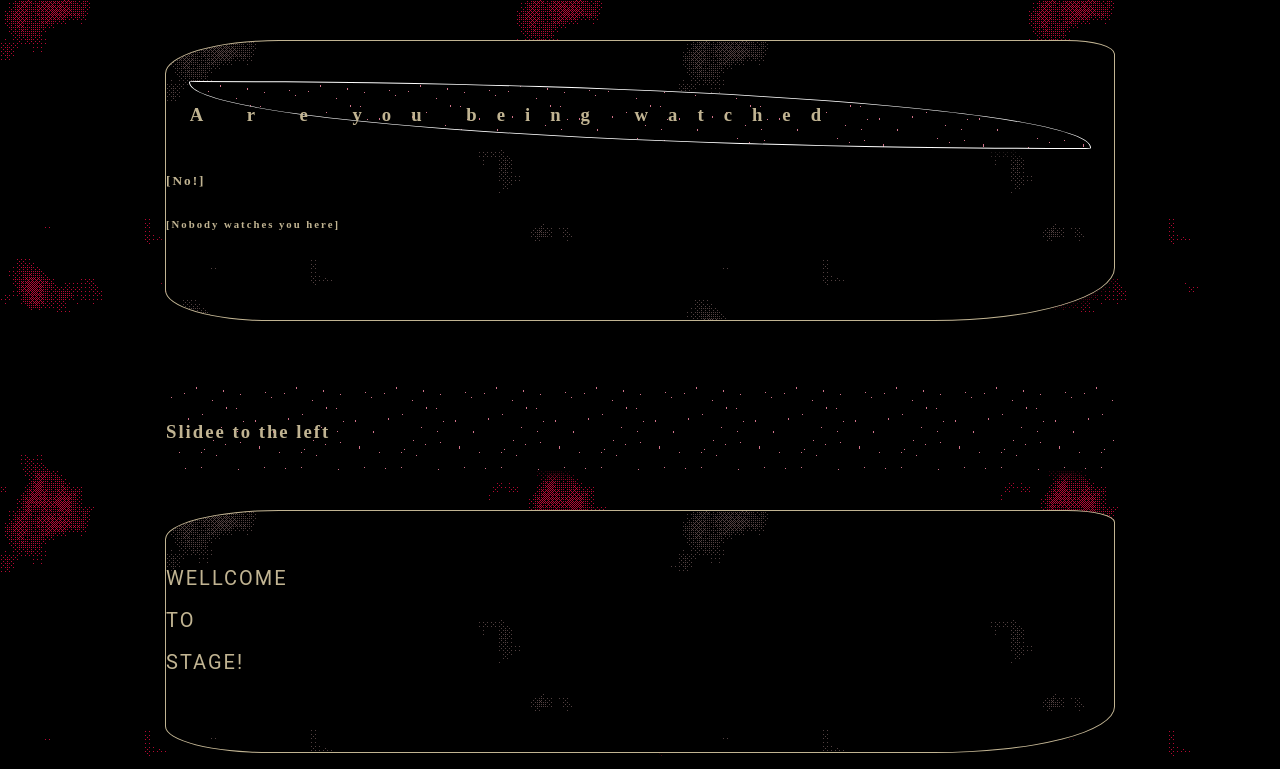
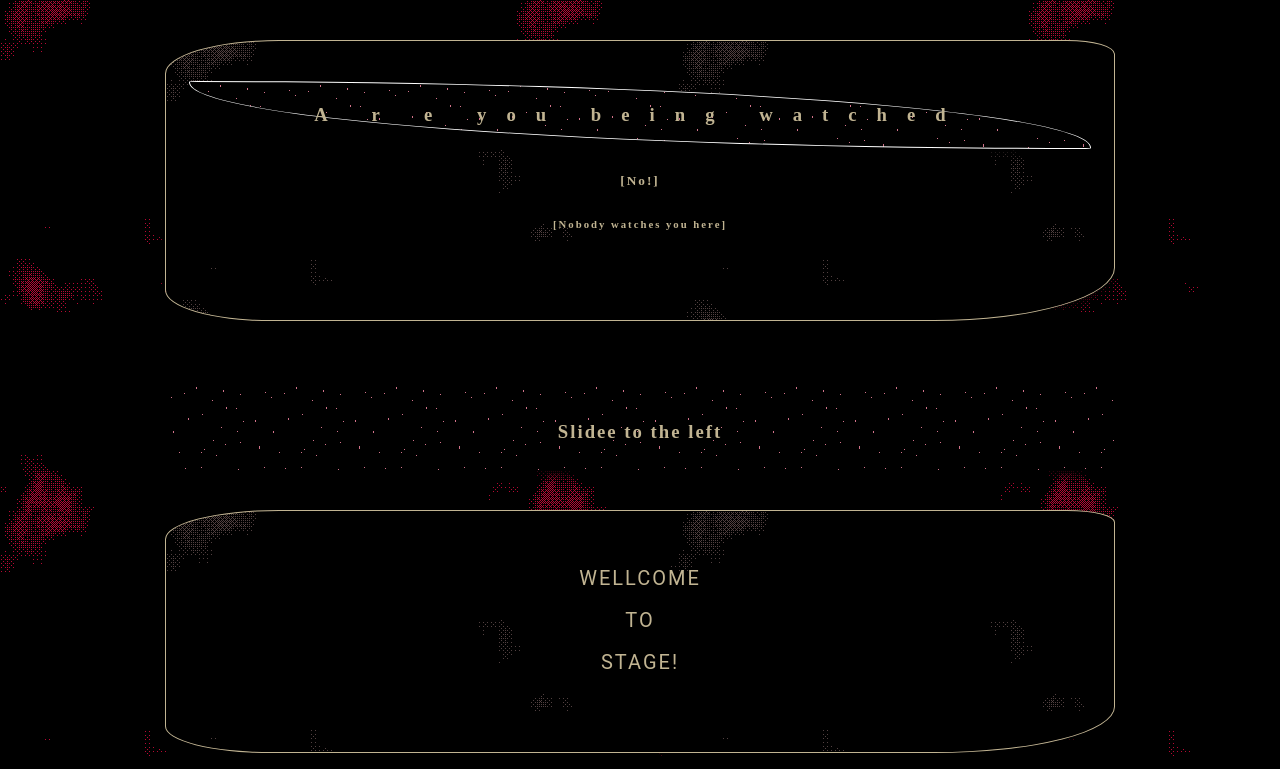
Before and after one commit to CouldbeCassie/test, a plain HTML site: page index.html in a window 1280 px wide. Shown: the top 769 px of the page. Drawn offline with Linux system fonts and the light colour scheme.

Commit message:
Update beutiful.css

```diff
--- a/CSS/beutiful.css
+++ b/CSS/beutiful.css
@@ -5,7 +5,7 @@ body {
    background-repeat: repeat;
    line-height: 1.5;
 }
-//*Pusi*//
+/*pusi*/
 .huvuddiv {
     text-align: center;
 }
@@ -85,7 +85,7 @@ nav div li a::after{
     content: "";
     width: 0    ;
     height: 4.5px;
-    background: #f94144;
+    background: #f941444e;
     position: absolute;
     bottom: -8px;
     left: 0;
```
